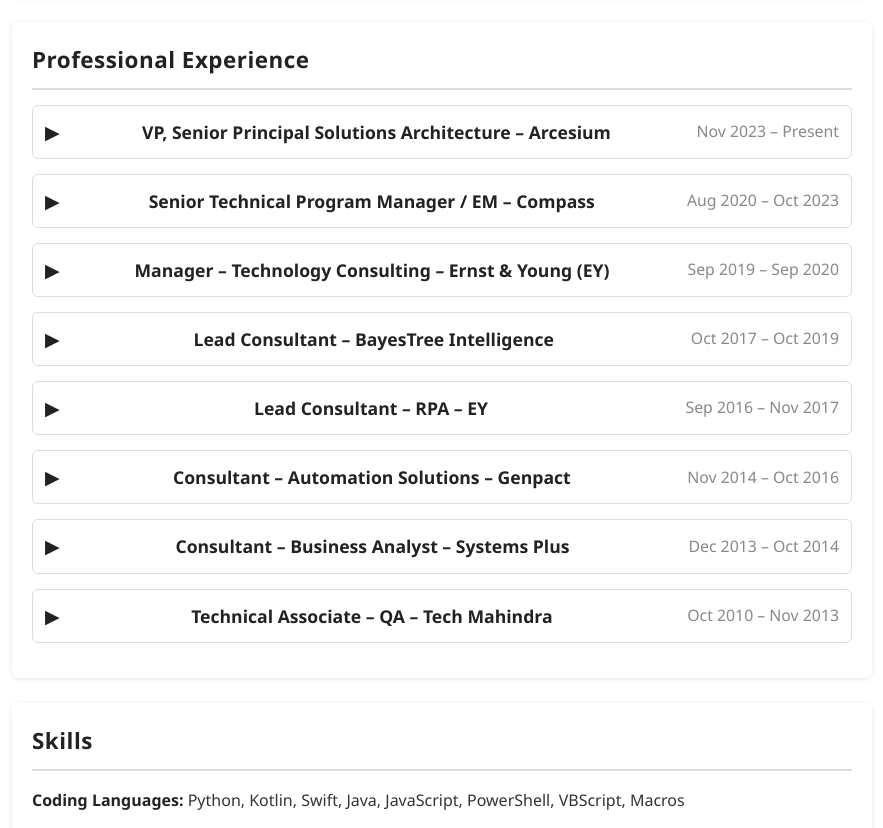
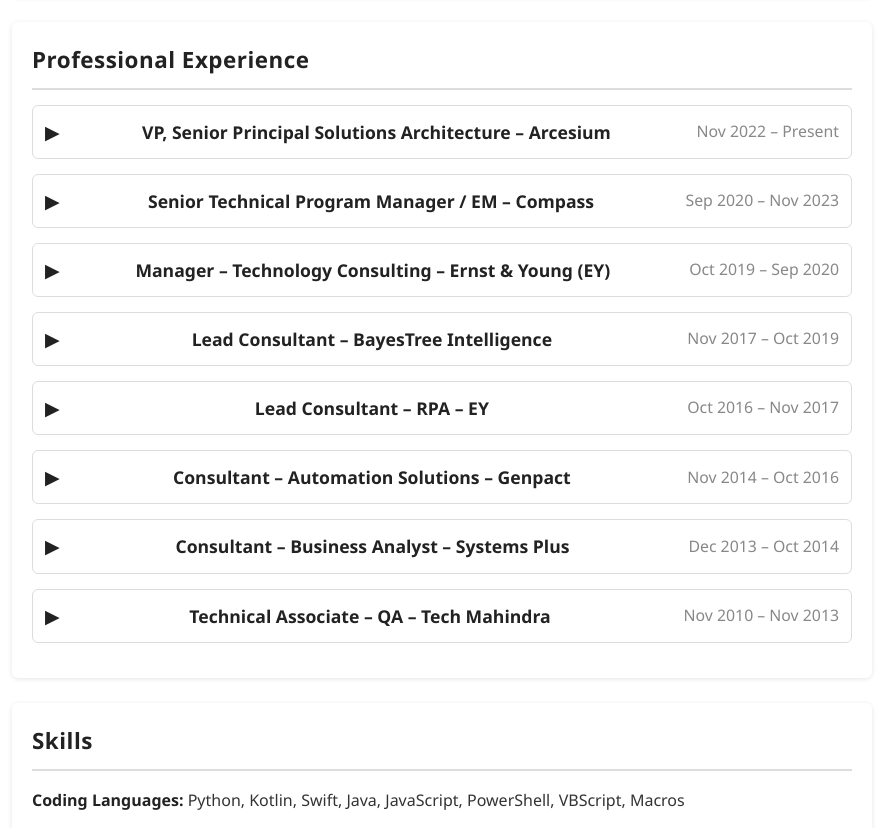
Before and after one commit to mrunallohia005/mrunallohia005.github.io, a plain HTML site: page index.html in a window 1280 px wide. Shown: the part 565-1393 px from the top of the page, without its empty margins (198-1081 px from the left). Drawn offline with Linux system fonts and the light colour scheme.

Commit message:
Fixed the dates

```diff
--- a/index.html
+++ b/index.html
@@ -27,7 +27,7 @@
       <h3>Professional Experience</h3>
 
       <details>
-        <summary><span class="arrow">▶</span> <strong>VP, Senior Principal Solutions Architecture – Arcesium</strong> <span class="date">Nov 2023 – Present</span></summary>
+        <summary><span class="arrow">▶</span> <strong>VP, Senior Principal Solutions Architecture – Arcesium</strong> <span class="date">Nov 2022 – Present</span></summary>
         <ul>
           <li>Led enterprise-wide transformation initiatives resulting in ~$2M AWS cost reduction and significant improvements in operational efficiency.</li>
           <li>Implemented a unified KPI framework across departments, driving ~20% overall efficiency gains through enhanced visibility and accountability.</li>
@@ -39,7 +39,7 @@
       </details>
 
       <details>
-        <summary><span class="arrow">▶</span> <strong>Senior Technical Program Manager / EM – Compass</strong> <span class="date">Aug 2020 – Oct 2023</span></summary>
+        <summary><span class="arrow">▶</span> <strong>Senior Technical Program Manager / EM – Compass</strong> <span class="date">Sep 2020 – Nov 2023</span></summary>
         <ul>
           <li>Standardized phased gate reviews and monthly engineering reviews for top management, increasing delivery transparency.</li>
           <li>Improved end-to-end visibility for IDC projects by implementing Jira-based tracking from requirements to task-level execution.</li>
@@ -50,7 +50,7 @@
       </details>
 
       <details>
-        <summary><span class="arrow">▶</span> <strong>Manager – Technology Consulting – Ernst & Young (EY)</strong> <span class="date">Sep 2019 – Sep 2020</span></summary>
+        <summary><span class="arrow">▶</span> <strong>Manager – Technology Consulting – Ernst & Young (EY)</strong> <span class="date">Oct 2019 – Sep 2020</span></summary>
         <ul>
           <li>Provided strategic consulting on intelligent automation, IoT solutions, and deep learning applications (including face recognition) to Fortune 500 clients.</li>
           <li>Led solution design for mobile dashboards and NLP-based recommendation engines.</li>
@@ -59,7 +59,7 @@
       </details>
 
       <details>
-        <summary><span class="arrow">▶</span> <strong>Lead Consultant – BayesTree Intelligence</strong> <span class="date">Oct 2017 – Oct 2019</span></summary>
+        <summary><span class="arrow">▶</span> <strong>Lead Consultant – BayesTree Intelligence</strong> <span class="date">Nov 2017 – Oct 2019</span></summary>
         <ul>
           <li>Delivered the full lifecycle of Sainapse (AI support platform), from Proof-of-Concept to production deployment.</li>
           <li>Automated workflows using PowerShell & Python, boosting productivity by 15%.</li>
@@ -68,7 +68,7 @@
       </details>
 
       <details>
-        <summary><span class="arrow">▶</span> <strong>Lead Consultant – RPA – EY</strong> <span class="date">Sep 2016 – Nov 2017</span></summary>
+        <summary><span class="arrow">▶</span> <strong>Lead Consultant – RPA – EY</strong> <span class="date">Oct 2016 – Nov 2017</span></summary>
         <ul>
           <li>Established and led the creation of an Enterprise-wide RPA Center of Excellence.</li>
           <li>Saved ~50 FTEs through scalable automation frameworks and strategy development.</li>
@@ -94,7 +94,7 @@
       </details>
 
       <details>
-        <summary><span class="arrow">▶</span> <strong>Technical Associate – QA – Tech Mahindra</strong> <span class="date">Oct 2010 – Nov 2013</span></summary>
+        <summary><span class="arrow">▶</span> <strong>Technical Associate – QA – Tech Mahindra</strong> <span class="date">Nov 2010 – Nov 2013</span></summary>
         <ul>
           <li>Led manual & automated testing for enterprise applications, ensuring high-quality releases.</li>
           <li>Reported key testing metrics and progress to senior stakeholders across project lifecycle.</li>
```
